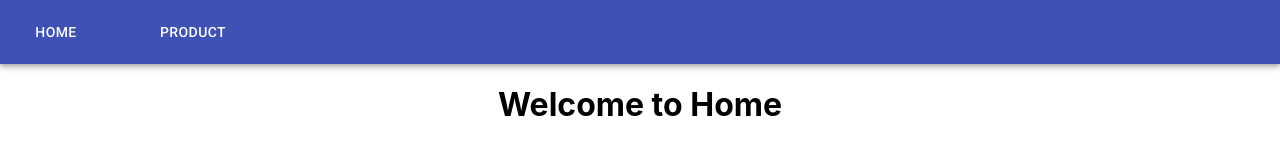
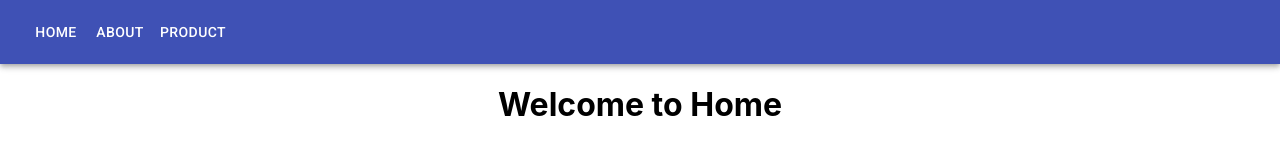
Before and after one commit to unaisshazan/React-Routing, a React (Create React App) app: page / in a window 1280 px wide. Shown: the top 160 px of the page. Built offline with nearby package versions, Linux system fonts and the light colour scheme.

Commit message:
Update Navbar.js

```diff
--- a/src/Components/Navbar.js
+++ b/src/Components/Navbar.js
@@ -44,7 +44,7 @@ export default function ButtonAppBar() {
       <AppBar position="relative">
         <Toolbar >
         <Button color="inherit" href='/'>Home</Button>
-        <Button color="inherit" href='/about'></Button>
+        <Button color="inherit" href='/about'>About</Button>
         <Button color="inherit" href='/product'>Product</Button>
 
         </Toolbar>
```
